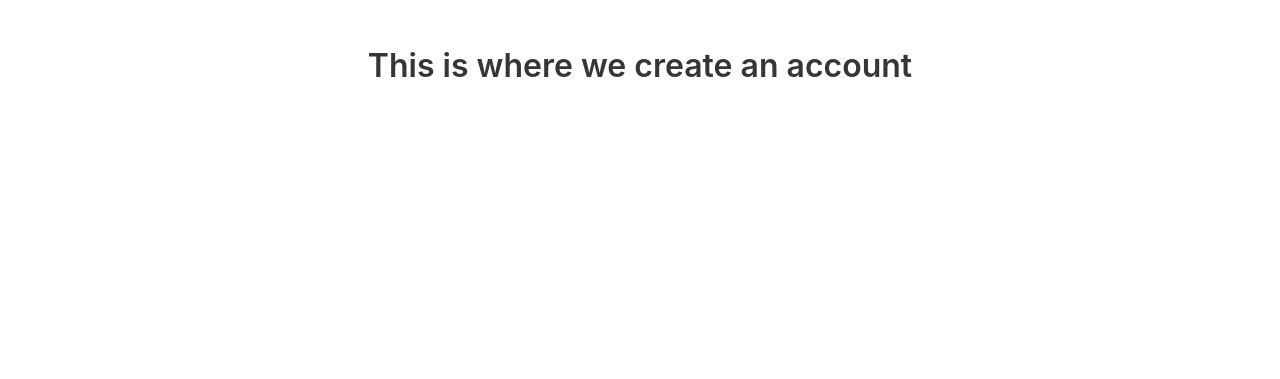
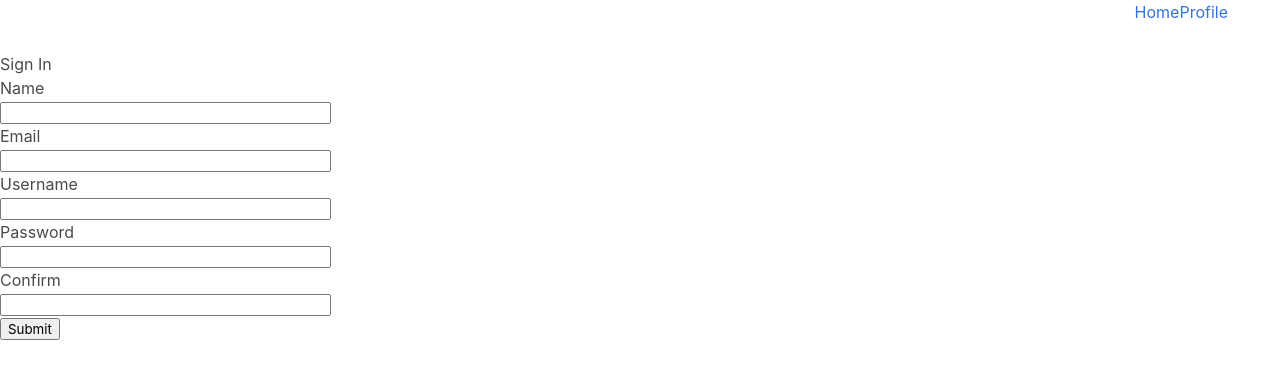
Before and after one commit to kur0neko/DesignWebsiteWithFlask, a Python web app: template Web App Tester/app/templates/createaccount.html in a window 1280 px wide. Shown: the top 379 px of the page. Run offline with Jinja, Linux system fonts and the light colour scheme; the template is opened without the code that fills it, so the values that code supplies are empty, except form fields; tables that the repository leaves empty hold one stand-in row (values such as "Sample post"); form fields are guessed from the names that the template uses.

Commit message:
Changes to creataccount route & form, change to login form

```diff
--- a/Web App Tester/app/routes.py
+++ b/Web App Tester/app/routes.py
@@ -46,6 +46,8 @@ def createaccount():
         db.session.commit()
         return redirect('/')
 
+    return render_template('createaccount.html', form=form)
+
 @myapp_obj.route("/profile")
 def profile():
 	if 'user' in session:
--- a/Web App Tester/app/templates/createaccount.html
+++ b/Web App Tester/app/templates/createaccount.html
@@ -1,24 +1,24 @@
-<!DOCTYPE html>
-<html>
+{% extends "base.html"%}
 
-<head>
-    <meta charset="utf-8">
-    <meta http-equiv="X-UA-Compatible" content="IE=edge">
-    <meta name="viewport" content="width=device-width, initial-scale=1">
-    <title>Flask Auth Example</title>
-    <link rel="stylesheet"
-href="https://cdnjs.cloudflare.com/ajax/libs/bulma/0.7.2/css/bulma.min.css"
-/>
-</head>
+{% block content %}
+<h1>Sign In</h1>
+<form action="" method="POST" novalidate>
+    {{form.hidden_tag()}}
+    <p> {{form.name.label}} <br>
+       {{form.name(size=32)}}</p>
 
-<body>
-	<div class="hero-body">
-            <div class="container has-text-centered">
-               <h1 class ="title">
-		This is where we create an account
-		</h1>
-            </div>
-        </div>
-</body>
+    <p> {{form.email.label}} <br>
+       {{form.email(size=32)}}</p>
 
-</html>
+    <p> {{form.username.label}} <br>
+       {{form.username(size=32)}}</p>
+
+    <p> {{form.password.label}} <br>
+       {{form.password(size=32)}}</p>
+
+    <p> {{form.confirm.label}} <br>
+       {{form.confirm(size=32)}}</p>
+
+    <p>{{form.submit()}}</p>
+</form>
+{% endblock %}
```
Also changed, not shown: Web App Tester/app/templates/login.html (+16 -21 lines).
